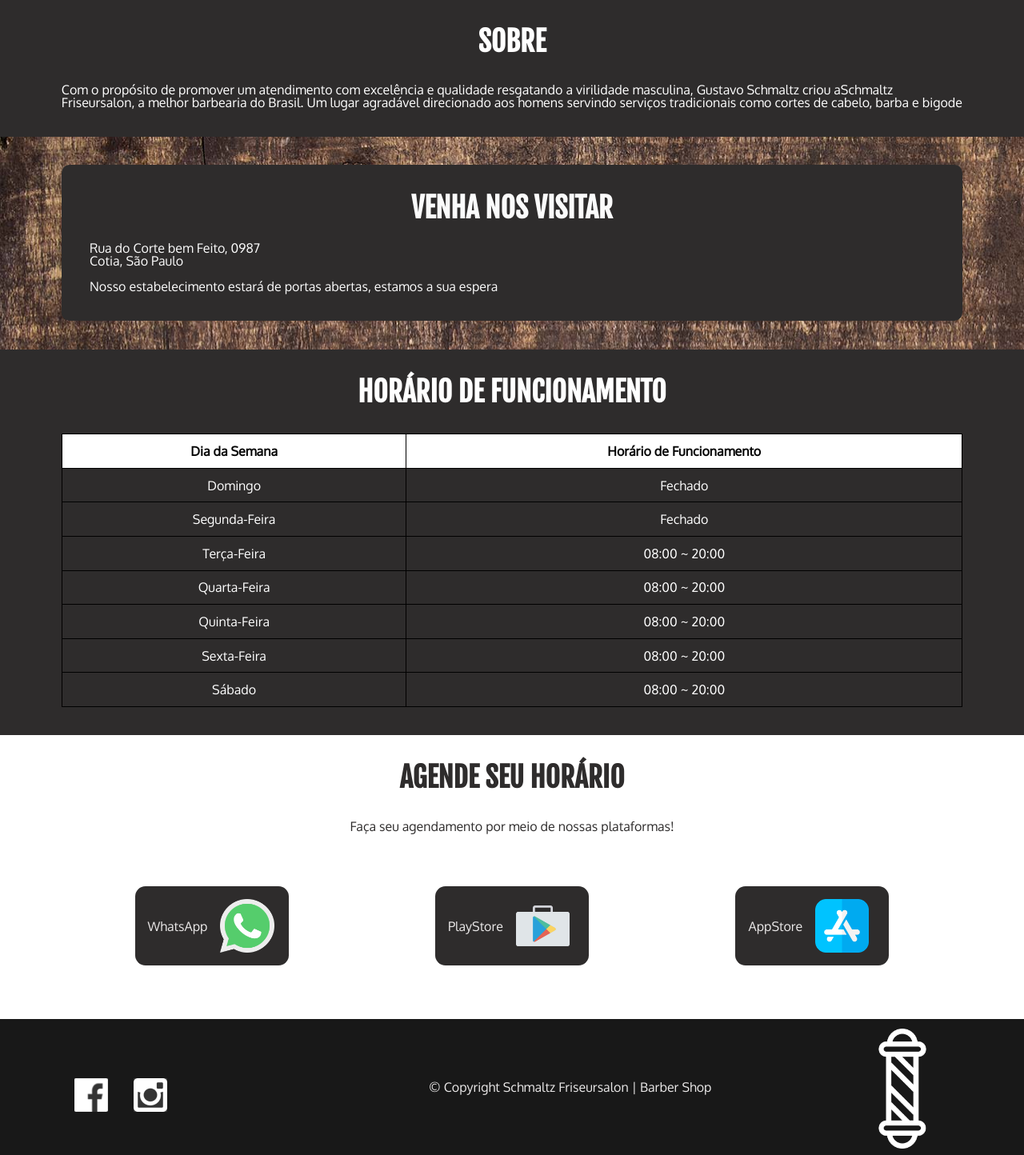
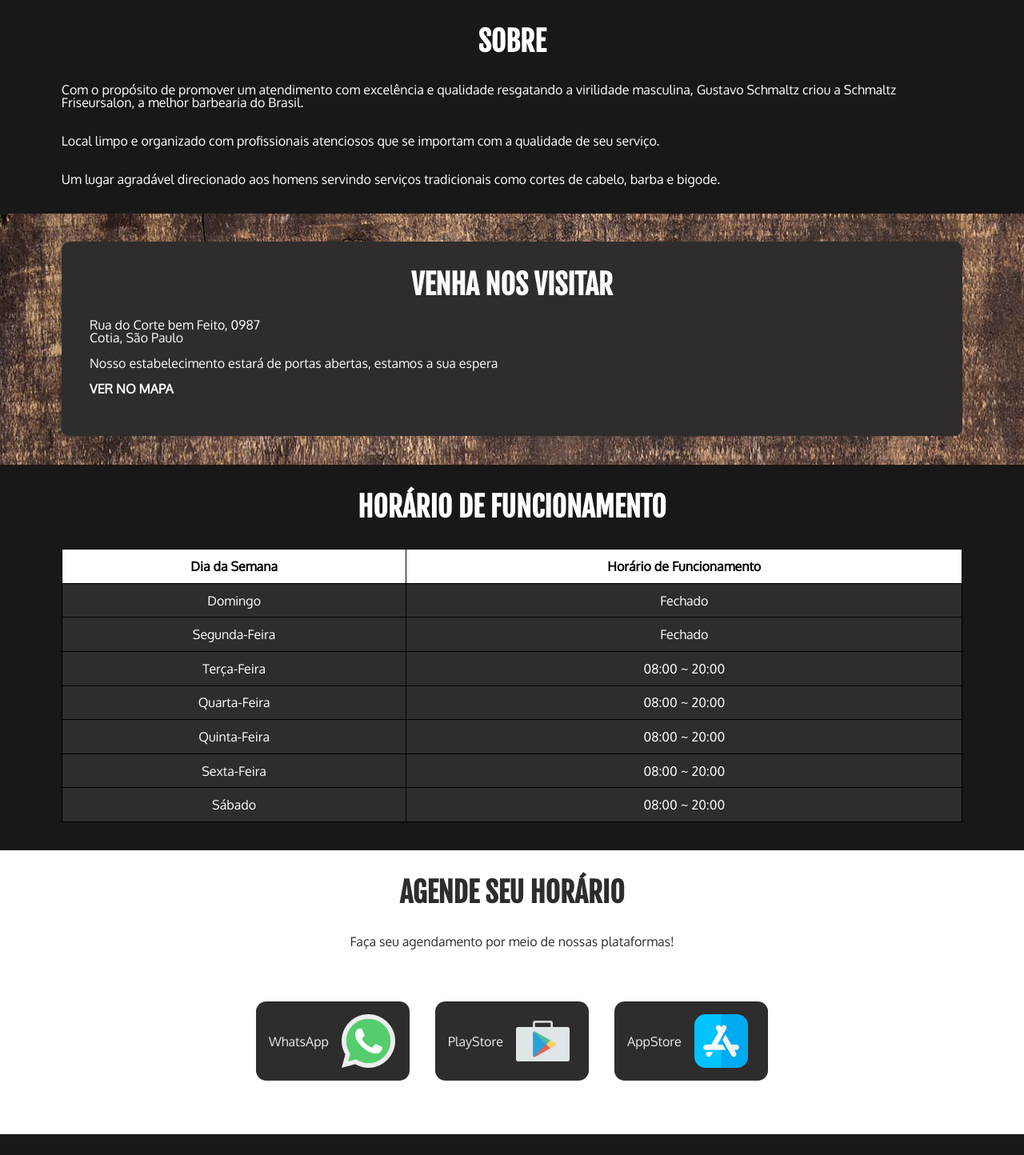
Before and after one commit to guuhschmaltz/react-js-schmaltz-friseursalon, a React (Create React App) app: page / in a window 1280 px wide. Shown: the part 446-1890 px from the top of the page at 80% size. Built offline with nearby package versions, Linux system fonts and the light colour scheme.

Commit message:
fixed bugs

```diff
--- a/package.json
+++ b/package.json
@@ -43,6 +43,7 @@
   },
   "devDependencies": {
     "@types/react-leaflet": "^2.5.2",
-    "@types/react-router-dom": "^5.1.6"
+    "@types/react-router-dom": "^5.1.6",
+    "react-google-maps": "^9.4.5"
   }
 }
--- a/src/pages/Landing.tsx
+++ b/src/pages/Landing.tsx
@@ -2,9 +2,11 @@ import React from 'react';
 import whatsAppImg from '../images/whatsapp.png';
 import playStoreImg from '../images/playstore.png';
 import appStoreImg from '../images/appstore.png';
+
 import Header from '../components/Header';
 import Footer from '../components/Footer';
 import '../styles/pages/landing.css';
+
 
 
 export default function Landing() {
@@ -20,20 +22,32 @@ export default function Landing() {
             <p className="about__description">
                 Com o propósito de promover um atendimento com excelência e qualidade
                 resgatando a virilidade masculina, Gustavo Schmaltz criou a
-                <strong>Schmaltz Friseursalon</strong>, a melhor barbearia do Brasil.
-                Um lugar agradável direcionado aos homens servindo serviços
-                tradicionais como cortes de cabelo, barba e bigode</p>
+                <strong> Schmaltz Friseursalon</strong>, a melhor barbearia do Brasil.
+            </p>
+            <p className="about__description">
+              Local limpo e organizado com profissionais atenciosos que se importam com
+              a qualidade de seu serviço.
+            </p>
+            <p className="about__description">
+              Um lugar agradável direcionado aos homens servindo serviços
+              tradicionais como cortes de cabelo, barba e bigode.
+            </p>
         </section>
         <section className="location container">
             <div className="location__panel">
             <h4 className="location__title">Venha nos visitar</h4>
 
             <address className="location__address">
-              Rua do Corte bem Feito, 0987<br/>
-              Cotia, São Paulo
+            <div className="location__map">
+            Rua do Corte bem Feito, 0987<br/>
+            Cotia, São Paulo
+            </div>
             </address>
             <p className="location__description">Nosso estabelecimento estará de portas abertas,
              estamos a sua espera
+             <a href="https://www.google.com.br/maps/place/R.+da+Fraternidade,+197+-+Jardim+Cotia,+Cotia+-+SP,+06703-460/@-23.5967367,-46.9132735,17z/data=!3m1!4b1!4m5!3m4!1s0x94cf0750470278d5:0x2fbaa02c9a0228e7!8m2!3d-23.5967367!4d-46.9110848">
+              <strong className="location__link">Ver no mapa</strong>
+              </a>
              </p>
             </div>
         </section>
--- a/src/pages/Services.tsx
+++ b/src/pages/Services.tsx
@@ -15,10 +15,10 @@ export default function Services() {
           <h2 className="services__title">Catálogo</h2>
             <p className="services__description">A Schmaltz Friseursalon é a barbearia perfeita para você.
                 Focada em estética,a Confraria conta com tudo que o homem moderno precisa.
-                Atendemos todos tipos de clientes e gêneros de forma com que todos saiam satisfeitos
-            </p>
+                Atendemos todos tipos de clientes e gêneros de forma com que todos saiam satisfeitos.</p>
             <p className="services__description"> Um ambiente confortável,
-              descontraído e em preservar a virilidade masculina, com cuidados para todos os estilos de barba e cabelo,
+              descontraído e em preservar a virilidade masculina,
+              com cuidados para todos os estilos de barba e cabelo,
               Tratamos nosso cliente de uma forma amigável e descontraida.</p>
                 <ul className="services__cartoons">
                   <li className="cartoons cartoons--hair">
--- a/src/styles/components/footer.css
+++ b/src/styles/components/footer.css
@@ -24,6 +24,7 @@
 }
 
 .footer__logo {
+  margin-top: 1rem;
   width: 50px;
 }
 
@@ -40,14 +41,10 @@
 }
 
 .footer__copyright{
-  text-align: center;
   font-size: .8rem;
-
-
-  display: block;
-  margin-right: 1rem;
-  margin-bottom: 1.25rem;
-  margin-left: 1rem;
+  display: flex;
+  justify-content: center;
+  align-items: center;
 }
 
 @media screen and (min-width: 1024px) {
@@ -63,7 +60,6 @@
       margin-bottom: 1rem;
       width: 150px;
       order: 1;
-
   }
 
   .footer__link {
--- a/src/styles/components/header.css
+++ b/src/styles/components/header.css
@@ -20,9 +20,10 @@
 }
 
 .header__title {
+  display: flex;
+  justify-content: center;
   font-family: var(--fonte-titulo);
   font-size: 2.2rem;
-  text-align: center;
   padding: 0 6% 6%;
   font-weight: 700;
 }
@@ -37,7 +38,6 @@
 }
 
 .header__link:hover{
-  font-size: 1.4rem;
   transition: 0.2s;
   font-weight: 700;
 }
--- a/src/styles/pages/contact.css
+++ b/src/styles/pages/contact.css
@@ -9,7 +9,7 @@
   margin-top: 2.2rem;
   margin-bottom: 2.2rem;
   height: 3.2rem;
-  border-radius: .8rem;
+  border-radius: .2rem;
   font-weight: 700;
   text-transform: uppercase;
   background-color: var(--cinza-medio);
@@ -27,18 +27,18 @@
 .form__input{
   height: 2.6rem;
   margin-top: 0.8rem;
-  border-radius: 0.8rem;
+  border-radius: 0.2rem;
   border: 1px solid var(--branco);
   outline: 0;
-  padding: 0 1.6rem;
+  padding: .5rem;
 }
 
 .form__label{
-  font-weight: 300;
+  font-weight: 500;
   margin-top: 1.8rem;
-  margin-left: .5rem;
+  margin-left: .2rem;
   text-transform: uppercase;
-  opacity: .8;
+  margin-bottom: 0;
 }
 .form__panel{
   width: 100%;
@@ -54,10 +54,10 @@
 .form__textarea{
   height: 12.5rem;
   margin-top: 0.8rem;
-  border-radius: 0.8rem;
+  border-radius: 0.2rem;
   border: 1px solid var(--branco);
   outline: 0;
-  padding:  1.6rem;
+  padding: .5rem;
   font-weight: 500;
   resize: none;
 }
--- a/src/styles/pages/landing.css
+++ b/src/styles/pages/landing.css
@@ -1,7 +1,7 @@
 .about{
   display: flex;
   color: white;
-  background: var(--cinza-escuro);
+  background: var(--preto);
   flex-direction: column;
   flex-wrap: wrap;
 }
@@ -16,7 +16,15 @@
 
 .about__description{
   text-align: left;
-  margin: 2.2rem 0;
+  margin: 2.2rem 0 1rem 0;
+}
+
+.about__description + .about__description{
+  margin: 1rem 0;
+}
+
+.about__description:last-child{
+  margin-bottom: 2.2rem;
 }
 
 .app{
@@ -59,7 +67,7 @@
   border-radius: .8px;
   margin-bottom: 2.2rem;
   flex-direction: column;
-  justify-content: space-around;
+  justify-content: center;
   background: var(--branco);
   color: var(--cinza-escuro);
 }
@@ -120,12 +128,11 @@
   margin-bottom: 2.2rem;
 }
 
-.location__map{
-  margin-top: 1.6rem;
-  margin-left: 2.2rem;
-  margin-right: 2.2rem;
-  height: 34vh;
-  display: flex;
+.location__link{
+  display: block;
+  text-transform: uppercase;
+  font-weight: 700;
+  margin: 1rem 0;
 }
 
 .location__panel{
@@ -149,7 +156,7 @@
   }
 
   .schedule{
-    background: var(--cinza-escuro);
+    background: var(--preto);
     color: white;
     display: flex;
     flex-direction: column;
@@ -161,6 +168,7 @@
 .schedule__table table, th, td {
   border: 1px solid white;
   border-collapse: collapse;
+  background: var(--cinza-escuro);
 }
 
 .schedule__table th{
@@ -174,7 +182,7 @@
   font-size: .8rem;
   border-radius: 10px;
   width: 100%;
-
+  border-radius: 0 0 8px 8px;
 }
 
 .schedule__title{
@@ -184,8 +192,6 @@
   font-family: var(--fonte-titulo);
   font-weight: 600;
   }
-
-
 
 @media screen and (min-width: 0) {
   .about__title {
--- a/src/styles/pages/services.css
+++ b/src/styles/pages/services.css
@@ -13,10 +13,9 @@
 }
 
 .cartoons__button:hover{
-  transition: .2s;
+  transition: .5s;
   background-color: var(--cinza-medio);
   color: var(--preto);
-  font-size: 1.2rem;
 }
 
 .cartoons__img{
@@ -66,10 +65,14 @@
 }
 
 .services__cartoons{
-  display: block;
+  display: flex;
+  justify-content: center;
+  align-items: center;
+  flex-wrap: wrap;
 }
 
 .services__description{
+  max-width: 1280px;
   margin-top: 1.6rem;
   margin-left: 2.2rem;
   margin-right: 2.2rem;
@@ -116,6 +119,7 @@
 
   .services_title {
     font-size: 2.2rem;
+
 }
 }
 
```
Also changed, not shown: 1 other file (tests, documents, lock files or other folders).
